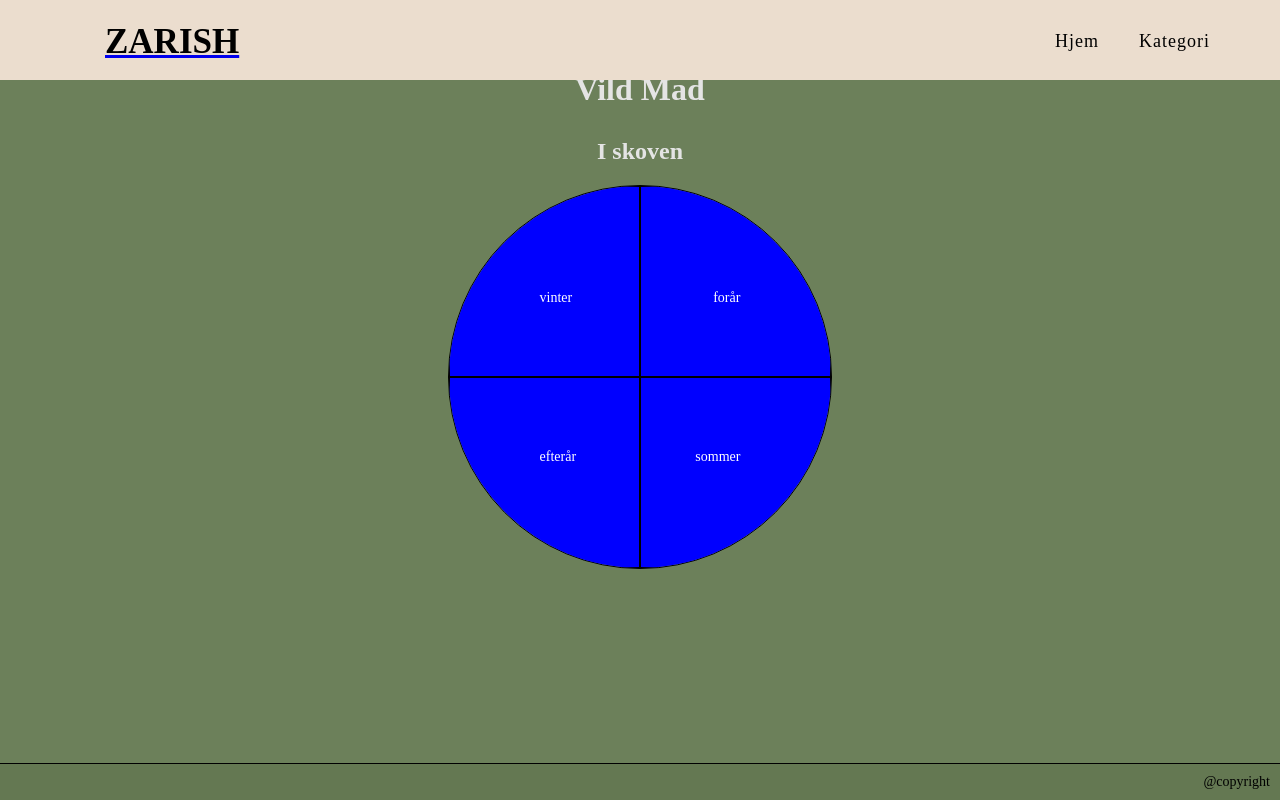
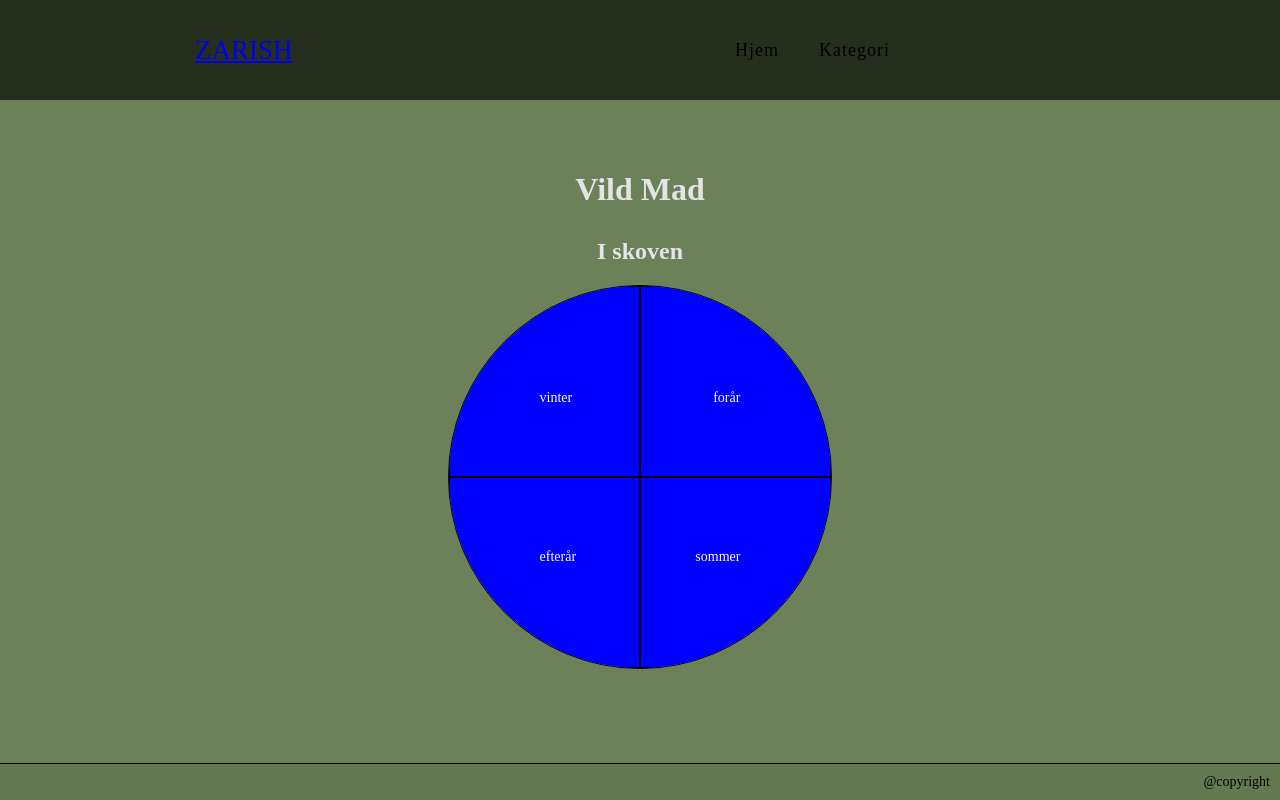
Before and after one commit to VickiOX/VILDMAD.02, a plain HTML site: page index.html in a window 1280 px wide. Drawn offline with Linux system fonts and the light colour scheme.

Commit message:
den nye nav bar

```diff
--- a/css/nav.css
+++ b/css/nav.css
@@ -1,25 +1,37 @@
 nav {
-    display: flex;
-    height: 80px;
+    display: grid;
+    grid-template-columns: 1fr 1fr 1fr 1fr;
+    height: 100px;
     width: 100%;
-    background: #EBDDCE;
     align-items: center;
     justify-content: space-between;
-    padding: 0 50px 0 100px;
+    padding: 0 100px;
     flex-wrap: wrap;
+    background-color: #262f1e;
 }
 
-nav .logo {
+.logocontainer {
+    justify-self: end;
+}
+
+nav .vild-logo {
     color: #000000;
-    font-size: 35px;
-    font-weight: 600;
-    padding-top: 4px;
+    font-size: 27px;
+    max-width: 80px;
+    margin: auto;
+}
+
+.logo {
+    font-size: 27px;
+    max-width: 80px;
+    margin: auto;
 }
 
 nav ul {
     display: flex;
     flex-wrap: wrap;
     list-style: none;
+    justify-self: end;
 }
 
 nav ul li {
@@ -88,6 +100,7 @@ input[type="checkbox"] {
         left: 0;
     }
 
+
     nav ul li {
         width: 100%;
         margin: 40px 0;
```
Also changed, not shown: css/stylesheet.css (+5 -3 lines).
